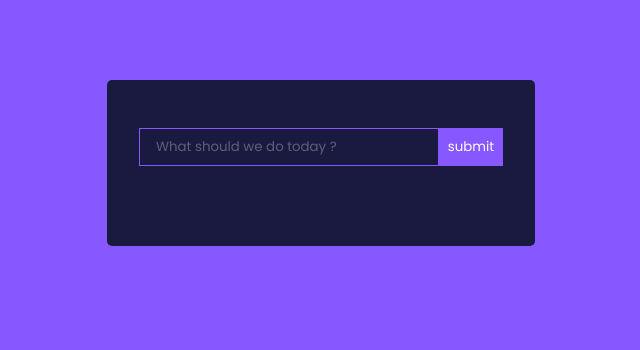
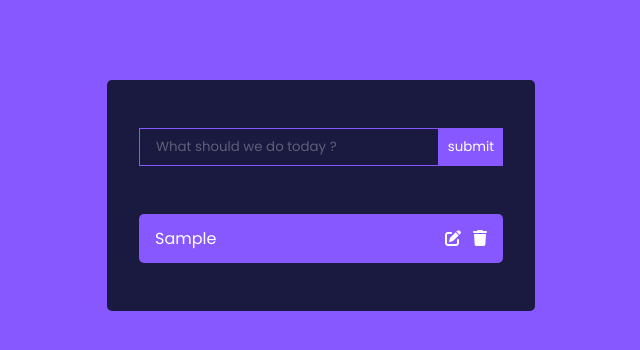
Before and after one commit to Doanhuutrung/todolist, a React (Create React App) app: page / in a window 1280 px wide. Both pictures are taken after typing "Sample" into the empty fields and a click on the button "submit". Shown: the top 350 px of the page, without its empty margins (319-959 px from the left). Built offline with nearby package versions, Linux system fonts and the light colour scheme.

Commit message:
input item to form and display it

```diff
--- /dev/null
+++ b/src/component/todo.js
@@ -0,0 +1,16 @@
+import React from "react";
+import { FontAwesomeIcon } from "@fortawesome/react-fontawesome";
+import { faPenToSquare } from "@fortawesome/free-solid-svg-icons";
+import { faTrash } from "@fortawesome/free-solid-svg-icons";
+
+export const Todo = ({task}) => {
+  return (
+    <div className="Todo">
+      <p> {task.task} </p>
+      <div>
+        <FontAwesomeIcon icon={faPenToSquare}/>
+        <FontAwesomeIcon icon={faTrash}/>
+      </div>
+    </div>
+  );
+};
--- a/src/component/todowrapper.js
+++ b/src/component/todowrapper.js
@@ -1,16 +1,20 @@
 import React, { useState } from "react";
 import { TodoForm } from "./todoform";
+import { Todo } from "./todo";
 
 export const TodoWrapper = () => {
   const [todos, setTodos] = useState([]);
 
   const addTodo = (todo) => {
-    setTodos([...todos, { task: todo}]);
+    setTodos([...todos, { task: todo }]);
     console.log(todos);
   };
   return (
     <div className="TodoWrapper">
       <TodoForm addTodo={addTodo} />
+      {todos.map((todo, index) => (
+        <Todo task={todo} key={index} />
+      ))}
     </div>
   );
 };
```
